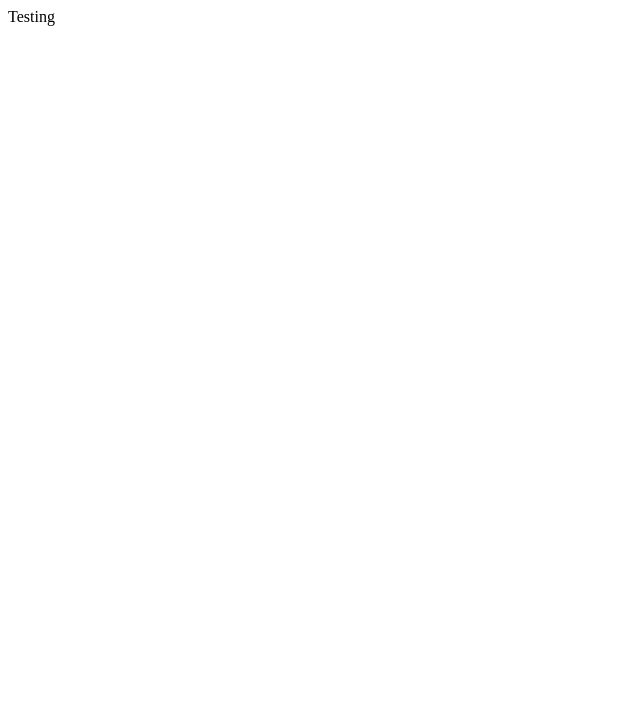
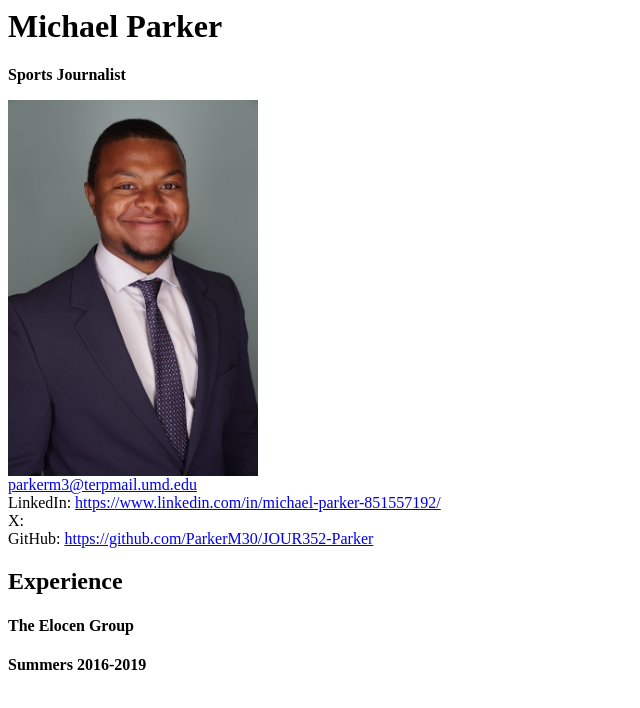
Before and after one commit to ParkerM30/JOUR352-Parker, a plain HTML site: page resume.html in a window 1280 px wide. Shown: the whole page, without its empty margins (0-640 px from the left). Drawn offline with Linux system fonts and the light colour scheme.

Commit message:
Updated Resume Further

```diff
--- a/resume.html
+++ b/resume.html
@@ -1,8 +1,38 @@
 <html>
   <head>
-    <title>Your Name Resume</title>
+    <title>Michael Parker</title>
   </head>
+
   <body>
-      Testing
+      <!--I built this myself:-->
+    <h1>Michael Parker</h1>
+    <p><strong>Sports Journalist</strong></p>
+
+    <img src="Business%20Headshot.JPG" alt="A Photo of me" width="250" />
+
+    <div id="contact">
+    <a href="parkerm3@terpmail.umd.edu">parkerm3@terpmail.umd.edu</a>
+    <br />
+      LinkedIn:
+      <a href="https://www.linkedin.com/in/michael-parker-851557192/" target="_blank"
+         >https://www.linkedin.com/in/michael-parker-851557192/</a
+      >
+      <br />
+      X: <a href="https://x.com/MParker3_" target="_blank"></a><br />
+
+      GitHub:
+      <a href="https://github.com/ParkerM30/JOUR352-Parker" target="_blank"
+         >https://github.com/ParkerM30/JOUR352-Parker</a
+        >
+    </div>
+
+    <h2>Experience</h2>
+
+    <h4>The Elocen Group</h4>
+    <h4>Summers 2016-2019</h4>
+
+    <p>
+
+    </p>
   </body>
 </html>
--- /dev/null
+++ b/stylingassignment/contact-button-assignment/style.css
@@ -0,0 +1,25 @@
+/*
+MY COLOR PALETTE
+Flax - #E9D985
+Office Green - #157F1F
+Color 3 - #HEX
+Color 4 - #HEX
+Color 5 - #HEX
+*/
+
+body{
+    background-color:#E9D985;
+}
+
+button {
+    background-color:#FFFFFF;
+    color: #157F1F
+}
+
+button:hover {
+    background-color:#E9D985;
+}
+
+h2 {
+    font-family: "Abril Fatface", serif;
+}
```
Also changed, not shown: stylingassignment/contact-button-assignment/index.html (added, +17 -0 lines), Business Headshot.JPG (added).
